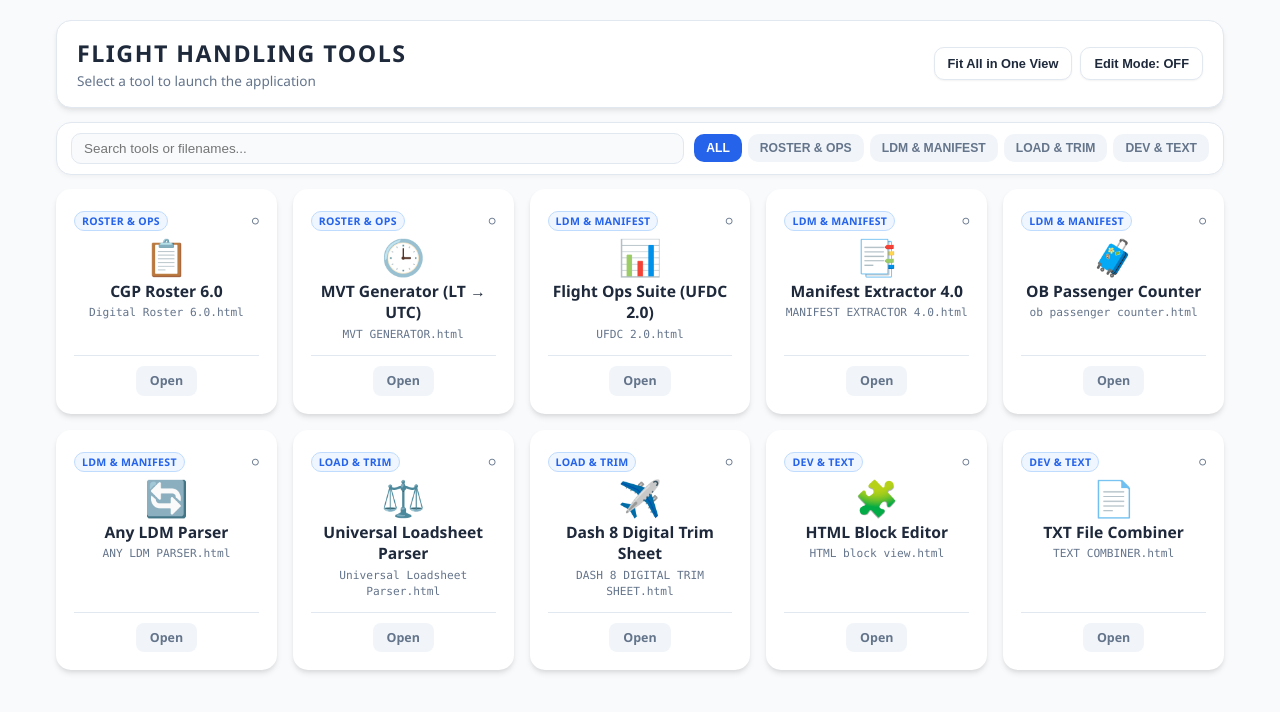
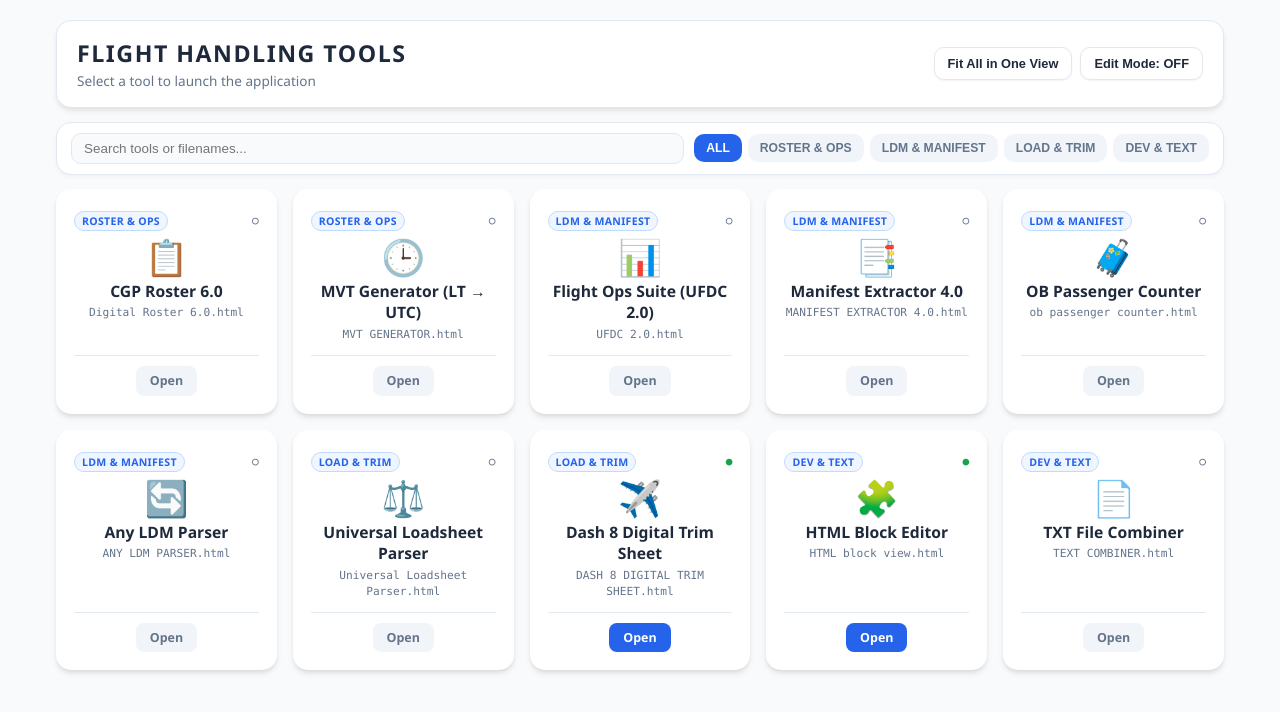
Before and after one commit to hasanace1997277-ui/Flight-handling-tools, a plain HTML site: page index.html in a window 1280 px wide. Drawn offline with Linux system fonts and the light colour scheme.

Commit message:
Update index.html

```diff
--- a/index.html
+++ b/index.html
@@ -638,14 +638,14 @@
         icon: "✈️",
         category: "LOAD & TRIM",
         file: "DASH 8 DIGITAL TRIM SHEET.html",
-        src: ""
+        src: "https://hasanace1997277-ui.github.io/Flight-handling-tools/DASH%208%20DIGITAL%20TRIM%20SHEET.html"
       },
       {
         title: "HTML Block Editor",
         icon: "🧩",
         category: "DEV & TEXT",
         file: "HTML block view.html",
-        src: ""
+        src: "https://hasanace1997277-ui.github.io/Flight-handling-tools/HTML%20block%20view.html"
       },
       {
         title: "TXT File Combiner",
```
